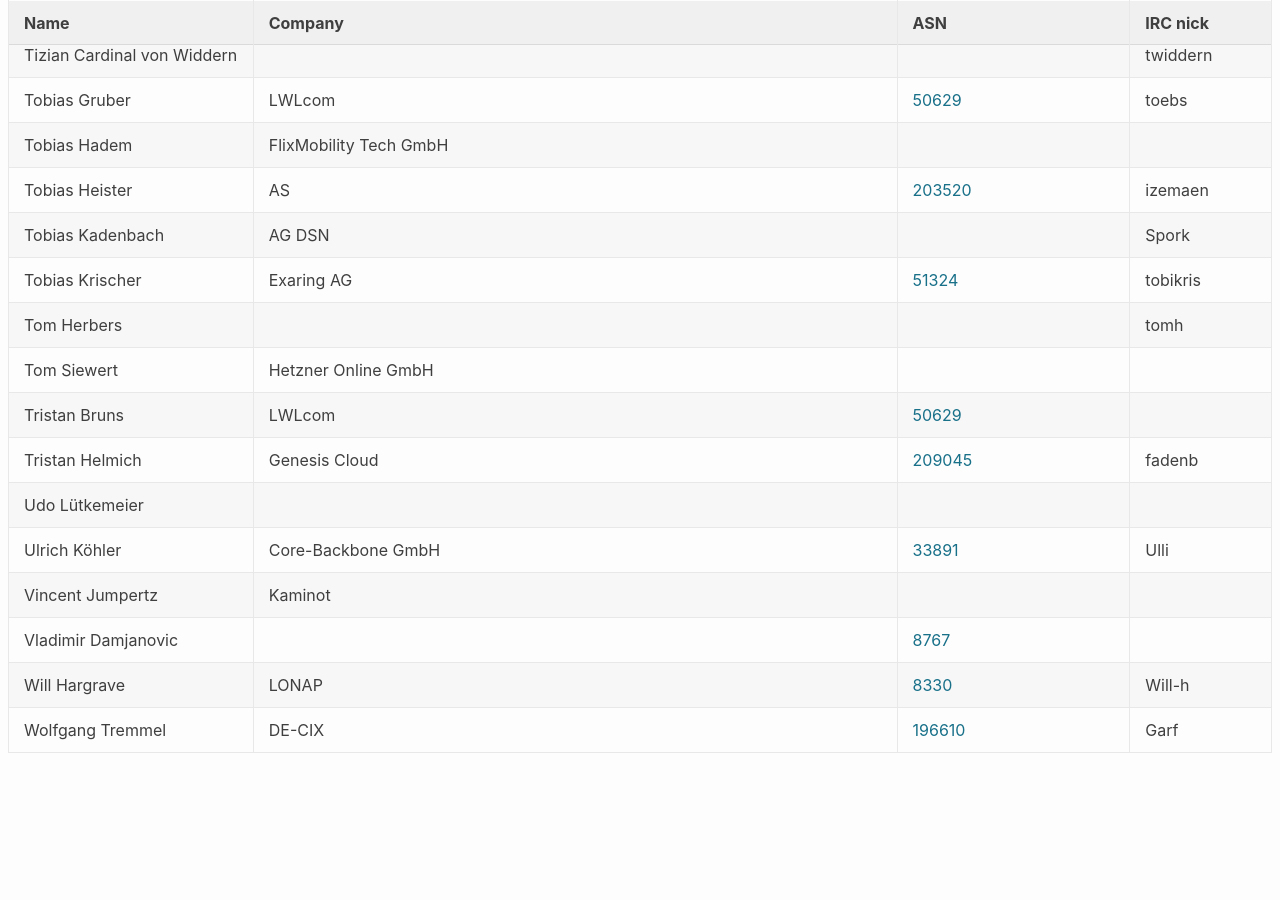
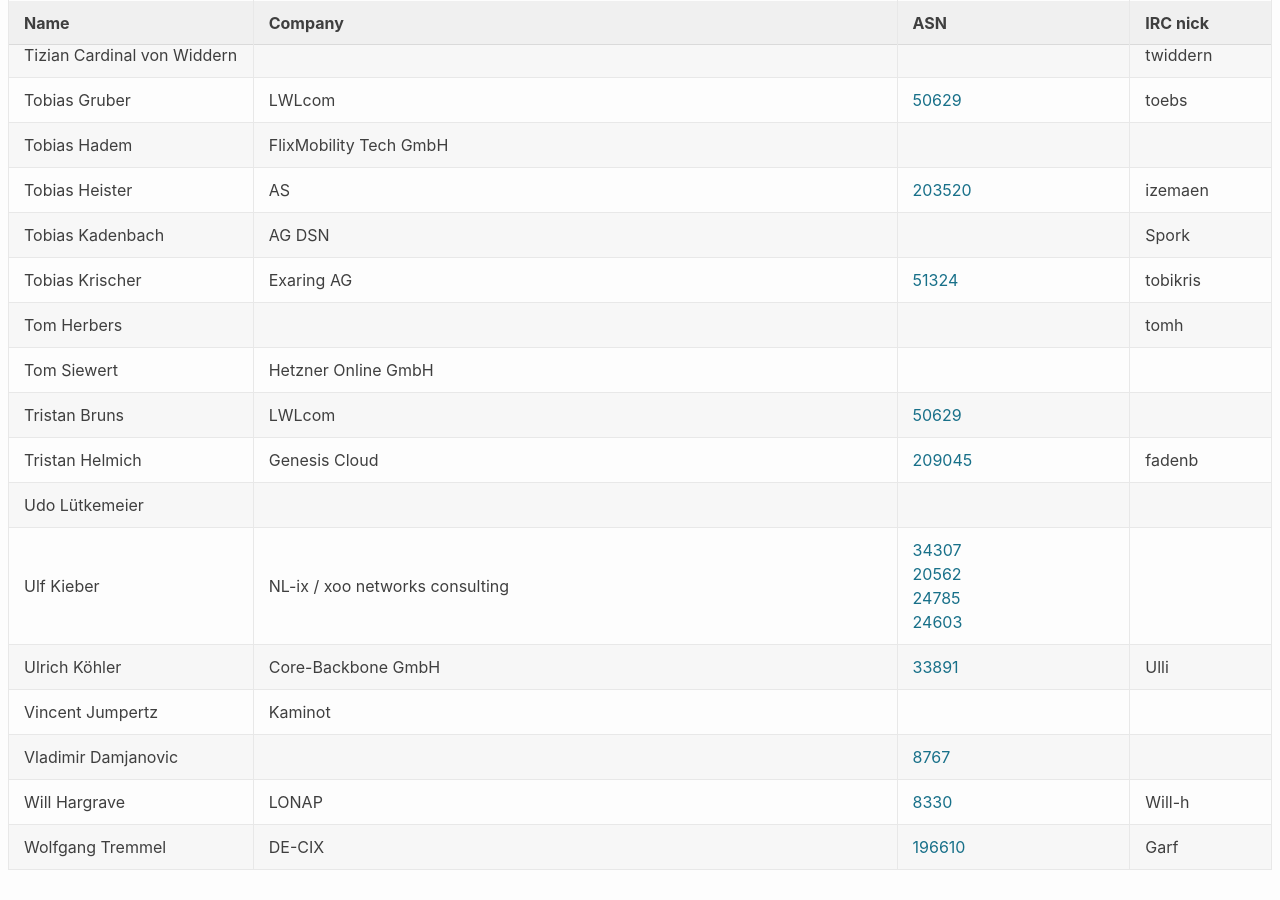
Before and after one commit to denog/pretix-attendeelist, a Jekyll site: the page built from denog13/index.markdown, in a window 1280 px wide and 900 px high, scrolled down 11070 px. Built offline with Jekyll 4.4.1, drawn with Linux system fonts in a browser that asks for light colours; before the commit the page ends 11853 px from its top, so only the background shows below that.

Commit message:
Latest data: Thu Oct  7 14:29:59 UTC 2021

```diff
--- a/_data/attendees_denog13.json
+++ b/_data/attendees_denog13.json
@@ -1486,6 +1486,12 @@
     "company": null,
     "irc": null,
     "asn": null
+  },
+  {
+    "name": "Ulf Kieber",
+    "company": "NL-ix / xoo networks consulting",
+    "irc": null,
+    "asn": "34307, 20562, 24785, 24603"
   },
   {
     "name": "Ulrich Köhler",
```
